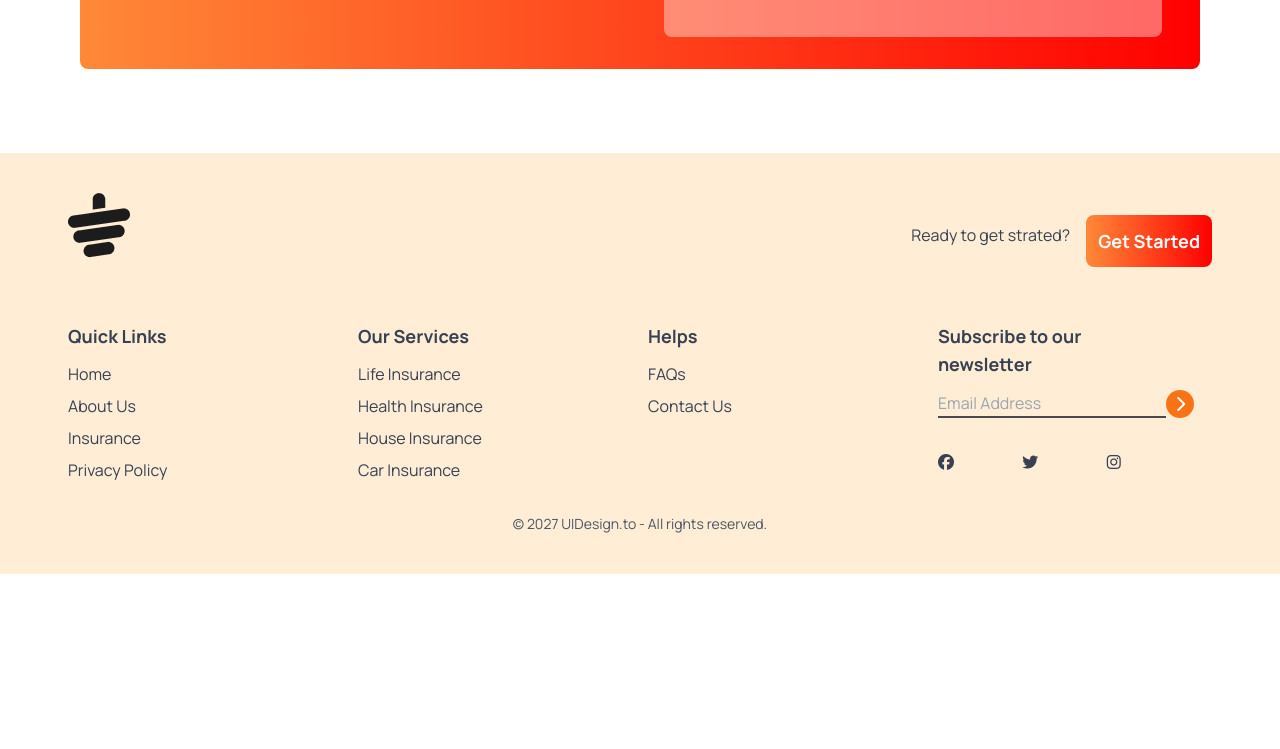
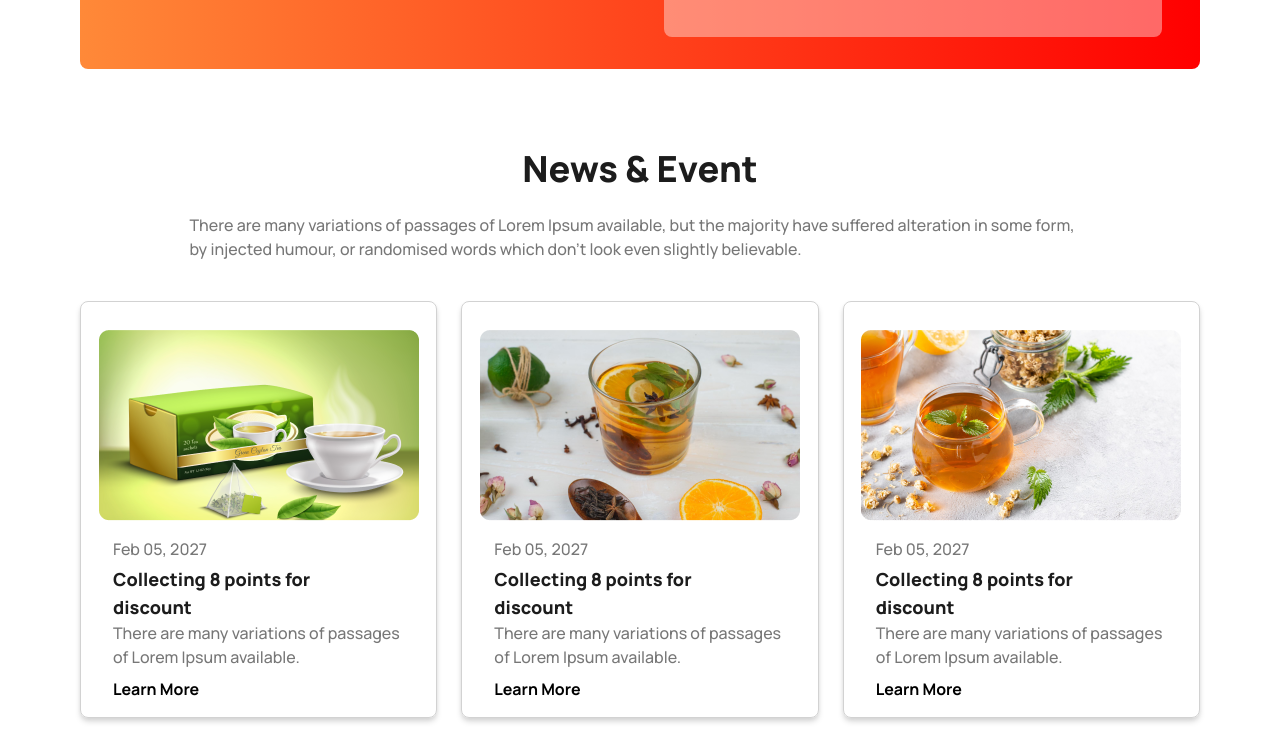
Before and after one commit to anto-das/tea-house-project, a plain HTML site: page index.html in a window 1280 px wide. Shown: the part 2511-3260 px from the top of the page. Before the commit the page ends 3085 px from the top, so only its background shows below. Drawn offline with nearby package versions, Linux system fonts and the light colour scheme; a web font is replaced by a local one.

Commit message:
tea-house

```diff
--- a/index.html
+++ b/index.html
@@ -170,6 +170,56 @@
                      </div>
                 </div>
              </section>
+             <!-- news-event-part -->
+              <section class="pt-20">
+                <h1 class="text-4xl font-extrabold text-[#1C1C1C] text-center">News & Event</h1>
+                <p class="text-base font-medium text-[#777777] max-w-[901px] mx-auto pt-6">There are many variations of passages of Lorem Ipsum available, but the majority have suffered alteration in some form, by injected humour, or randomised words which don't look even slightly believable. </p>
+                <!-- news and event card-container -->
+                 <div class="grid grid-cols-1 md:grid-cols-2 lg:grid-cols-3 gap-6 py-5 mt-5">
+                     <!-- first-card -->
+                    <div class="py-4 border border-[#D2D2D2] rounded-lg shadow-md shadow-[#D2D2D2]">
+                        <div class="">
+                            <!-- event-image -->
+                            <img class="max-w-full mx-auto py-3" src="./images/news-1.png" alt="">
+                        </div>
+                        <!-- event-text-content -->
+                         <div class="ml-8">
+                            <p class="text-base font-medium text-[#777777] py-1">Feb 05, 2027</p>
+                             <h3 class="text-lg font-extrabold text-[#1C1C1C]">Collecting 8 points for <br> discount</h3>
+                             <p class="text-base font-medium text-[#777777]">There are many variations of passages <br> of Lorem Ipsum available.</p>
+                             <h5 class="text-base font-bold pt-2">Learn More</h5>
+                         </div>
+                    </div>
+                     <!-- second-card -->
+                     <div class="py-4 border border-[#D2D2D2] rounded-lg shadow-md shadow-[#D2D2D2]">
+                        <div class="">
+                            <!-- event-image -->
+                            <img class="max-w-full mx-auto py-3" src="./images/news-2.png" alt="">
+                        </div>
+                        <!-- event-text-content -->
+                         <div class="ml-8">
+                            <p class="text-base font-medium text-[#777777] py-1">Feb 05, 2027</p>
+                             <h3 class="text-lg font-extrabold text-[#1C1C1C]">Collecting 8 points for <br> discount</h3>
+                             <p class="text-base font-medium text-[#777777]">There are many variations of passages <br> of Lorem Ipsum available.</p>
+                             <h5 class="text-base font-bold pt-2">Learn More</h5>
+                         </div>
+                    </div>
+                     <!-- third-card -->
+                     <div class="py-4 border border-[#D2D2D2] rounded-lg shadow-md shadow-[#D2D2D2]">
+                        <div class="">
+                            <!-- event-image -->
+                            <img class="max-w-full mx-auto py-3" src="./images/news-3.png" alt="">
+                        </div>
+                        <!-- event-text-content -->
+                         <div class="ml-8">
+                            <p class="text-base font-medium text-[#777777] py-1">Feb 05, 2027</p>
+                             <h3 class="text-lg font-extrabold text-[#1C1C1C]">Collecting 8 points for <br> discount</h3>
+                             <p class="text-base font-medium text-[#777777]">There are many variations of passages <br> of Lorem Ipsum available.</p>
+                             <h5 class="text-base font-bold pt-2">Learn More</h5>
+                         </div>
+                    </div>
+                 </div>
+              </section>
           </main>
     </main>
     <footer class="w-full bg-orange-100 text-gray-700 py-10 px-4">
```
